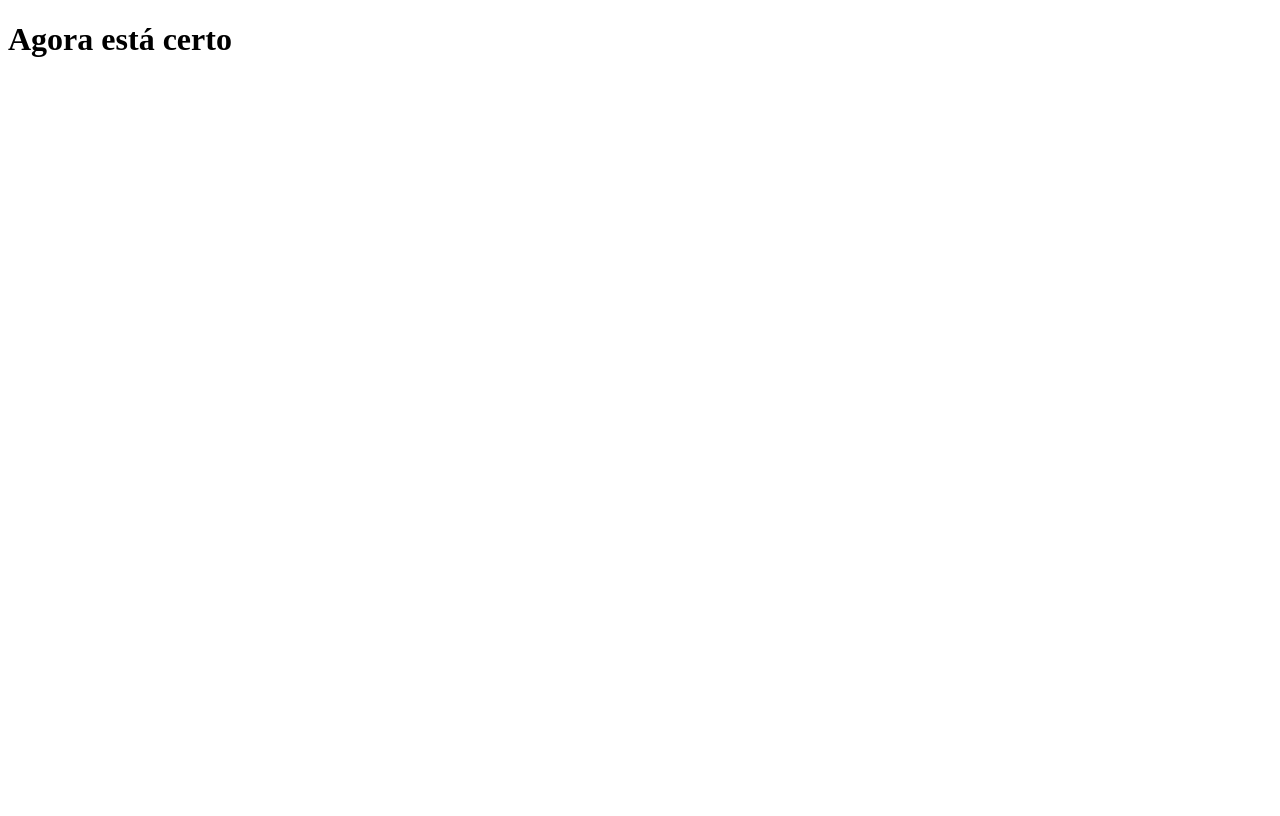
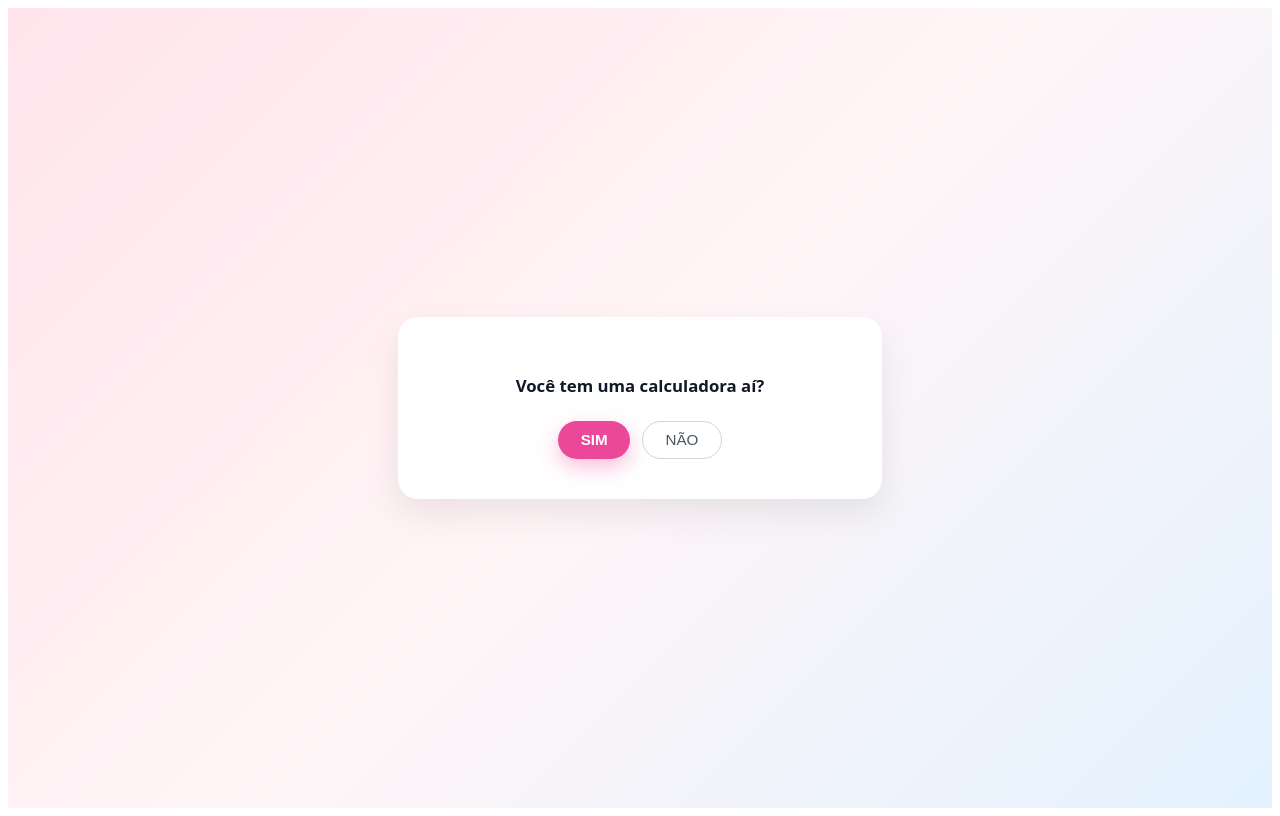
Before and after one commit to menegallidev/clone-tabnews, a Next.js app: page / in a window 1280 px wide. Built offline with nearby package versions, Linux system fonts and the light colour scheme.

Commit message:
modifica frase da página Home

```diff
--- a/pages/index.js
+++ b/pages/index.js
@@ -1,5 +1,105 @@
+import { useState } from "react";
+
 function Home() {
-    return <h1>Agora está certo</h1>
+    const [answer, setAnswer] = useState("");
+
+    const yesReplies = [
+        "Então divide essa sua beleza ai comigo. 😏"
+    ];
+
+    const noReplies = [
+        "Que pena! Queria saber se não tinha como você dividir essa sua beleza ai comigo. 😏"
+    ];
+
+    function handleClick(type) {
+        const list = type === "yes" ? yesReplies : noReplies;
+        const random = list[Math.floor(Math.random() * list.length)];
+        setAnswer(random);
+    }
+
+    return (
+        <main
+            style={{
+                minHeight: "100vh",
+                display: "flex",
+                alignItems: "center",
+                justifyContent: "center",
+                background:
+                    "linear-gradient(135deg, #ffe4ec 0%, #fff5f7 50%, #e3f2ff 100%)",
+                fontFamily: "system-ui, -apple-system, BlinkMacSystemFont, sans-serif",
+            }}
+        >
+            <div
+                style={{
+                    backgroundColor: "white",
+                    padding: "2.5rem 2rem",
+                    borderRadius: "1.25rem",
+                    boxShadow: "0 15px 35px rgba(0,0,0,0.08)",
+                    maxWidth: "420px",
+                    width: "100%",
+                    textAlign: "center",
+                }}
+            >
+                <p
+                    style={{
+                        fontSize: "1.05rem",
+                        fontWeight: 600,
+                        color: "#111827",
+                        marginBottom: "1.5rem",
+                    }}
+                >
+                    Você tem uma calculadora aí?
+                </p>
+
+                <div style={{ display: "flex", gap: "0.75rem", justifyContent: "center" }}>
+                    <button
+                        onClick={() => handleClick("yes")}
+                        style={{
+                            padding: "0.6rem 1.4rem",
+                            borderRadius: "999px",
+                            border: "none",
+                            cursor: "pointer",
+                            fontWeight: 600,
+                            fontSize: "0.95rem",
+                            backgroundColor: "#ec4899",
+                            color: "white",
+                            boxShadow: "0 8px 20px rgba(236, 72, 153, 0.35)",
+                        }}
+                    >
+                        SIM
+                    </button>
+                    <button
+                        onClick={() => handleClick("no")}
+                        style={{
+                            padding: "0.6rem 1.4rem",
+                            borderRadius: "999px",
+                            border: "1px solid #d1d5db",
+                            cursor: "pointer",
+                            fontWeight: 500,
+                            fontSize: "0.95rem",
+                            backgroundColor: "white",
+                            color: "#4b5563",
+                        }}
+                    >
+                        NÃO
+                    </button>
+                </div>
+
+                {answer && (
+                    <div style={{ marginTop: "1.75rem" }}>
+                        <p
+                            style={{
+                                fontSize: "0.98rem",
+                                color: "#374151",
+                            }}
+                        >
+                            {answer}
+                        </p>
+                    </div>
+                )}
+            </div>
+        </main>
+    );
 }
 
 export default Home;
```
